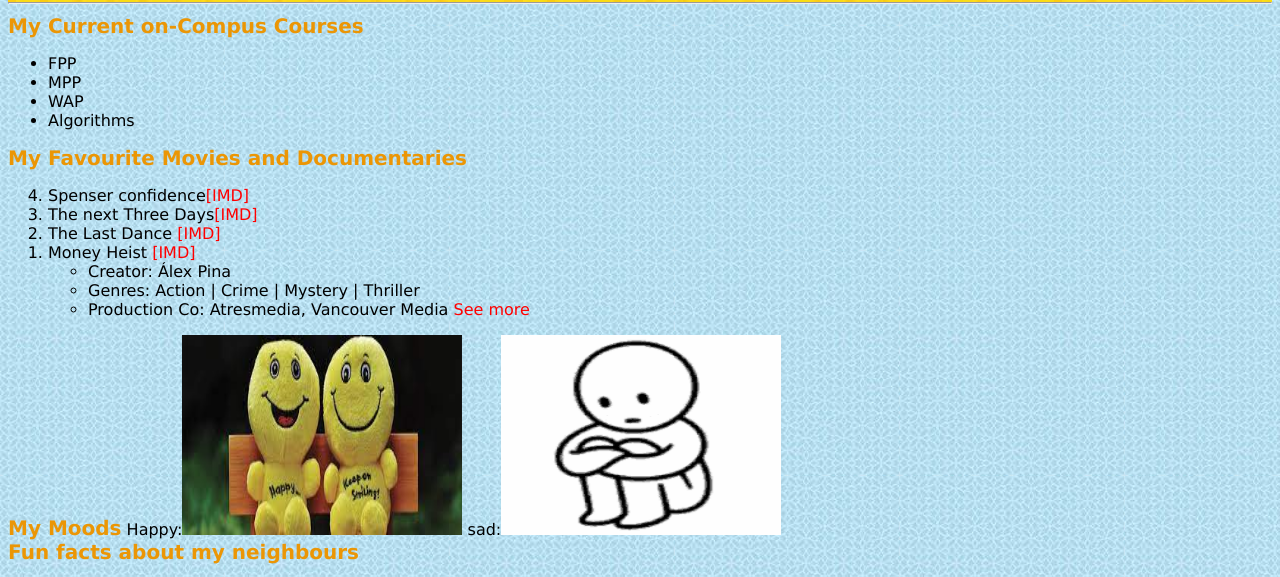
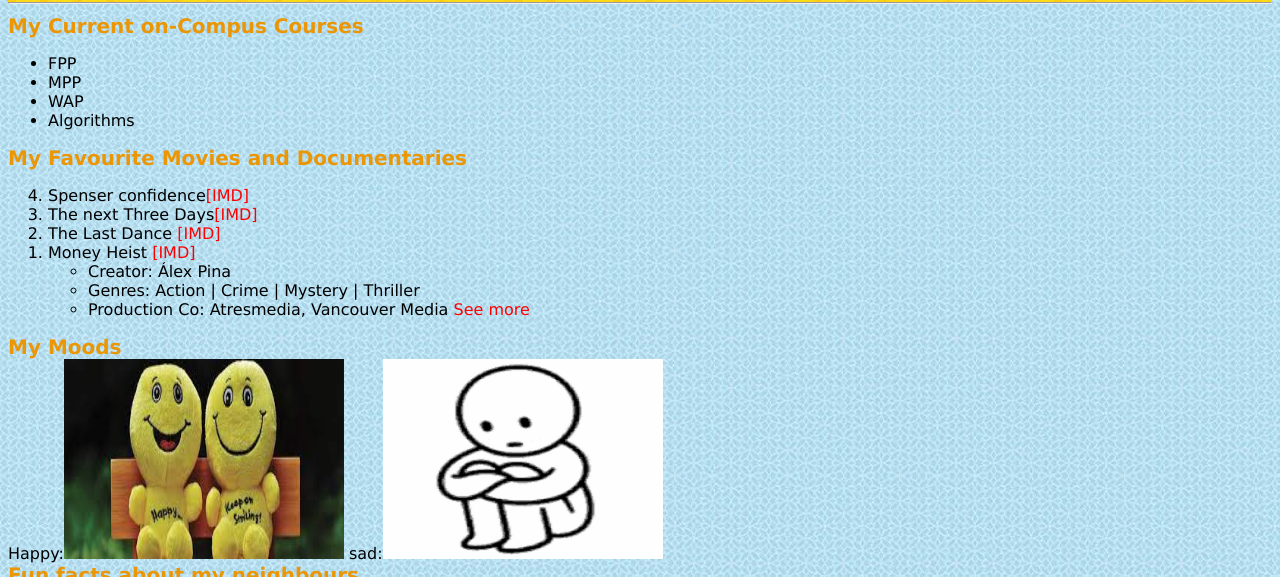
Before and after one commit to dakam/waplabs, a plain HTML site: page aboutme.html in a window 1280 px wide. Shown: the part 199-776 px from the top of the page. Drawn offline with Linux system fonts and the light colour scheme.

Commit message:
resolved Page layout issue

```diff
--- a/aboutme.html
+++ b/aboutme.html
@@ -35,7 +35,7 @@
     </li>
 
  </ol>
-<span class="heading"> My Moods</span>
+<div class="heading"> My Moods</div>
 
  Happy:<img src="images/happy.jpg"  height="200" width="280" alt="Happy"/>  sad:<img src="images/sad.png" height="200" width="280" alt="Sad" />
 
```
